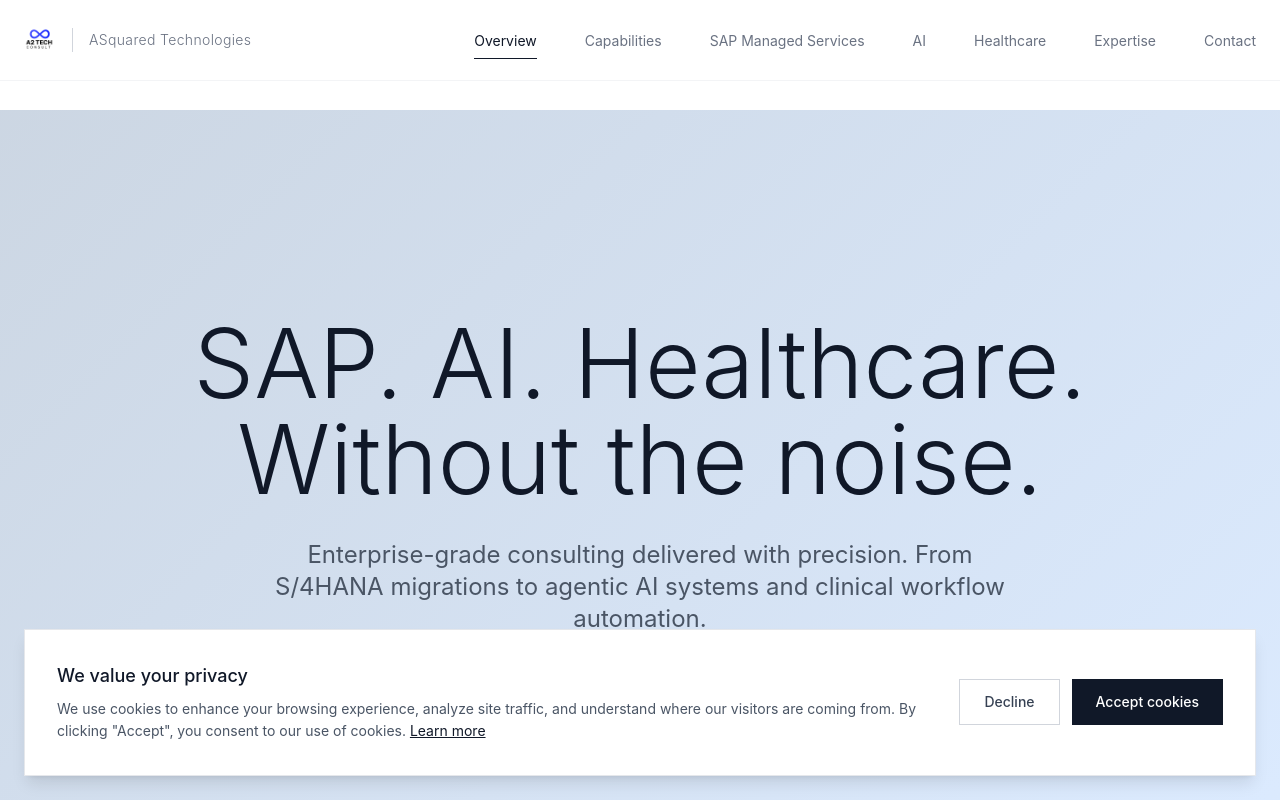
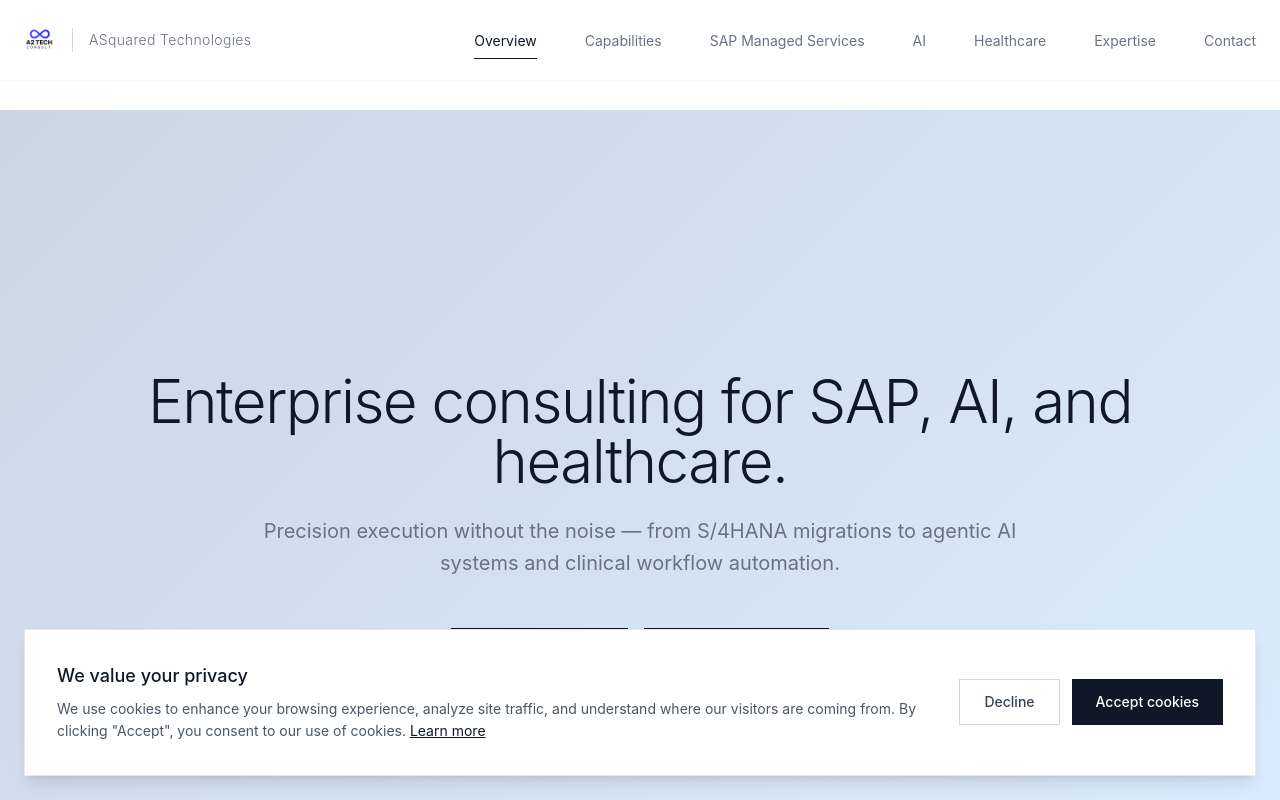
Before and after one commit to A2TechConsult/ASquared2, a React (Vite) app: page / in a window 1280 px wide. Shown: the top 800 px of the page. Built offline with nearby package versions, Linux system fonts and the light colour scheme.

Commit message:
Overview: soften hero to a single subtle statement

```diff
--- a/src/app/pages/Overview.tsx
+++ b/src/app/pages/Overview.tsx
@@ -39,13 +39,11 @@ export function Overview() {
           transition={{ duration: 1, delay: 0.2 }}
           className="max-w-5xl text-center"
         >
-          <h1 className="text-6xl md:text-7xl lg:text-8xl font-light text-gray-900 mb-8">
-            SAP. AI. Healthcare.
-            <br />
-            Without the noise.
+          <h1 className="text-4xl md:text-5xl lg:text-6xl font-light text-gray-900 mb-6 tracking-tight">
+            Enterprise consulting for SAP, AI, and healthcare.
           </h1>
-          <p className="text-xl md:text-2xl text-gray-600 mb-12 max-w-3xl mx-auto">
-            Enterprise-grade consulting delivered with precision. From S/4HANA migrations to agentic AI systems and clinical workflow automation.
+          <p className="text-lg md:text-xl text-gray-500 mb-12 max-w-3xl mx-auto leading-relaxed">
+            Precision execution without the noise — from S/4HANA migrations to agentic AI systems and clinical workflow automation.
           </p>
           <div className="flex flex-col sm:flex-row gap-4 justify-center">
             <Link
```
